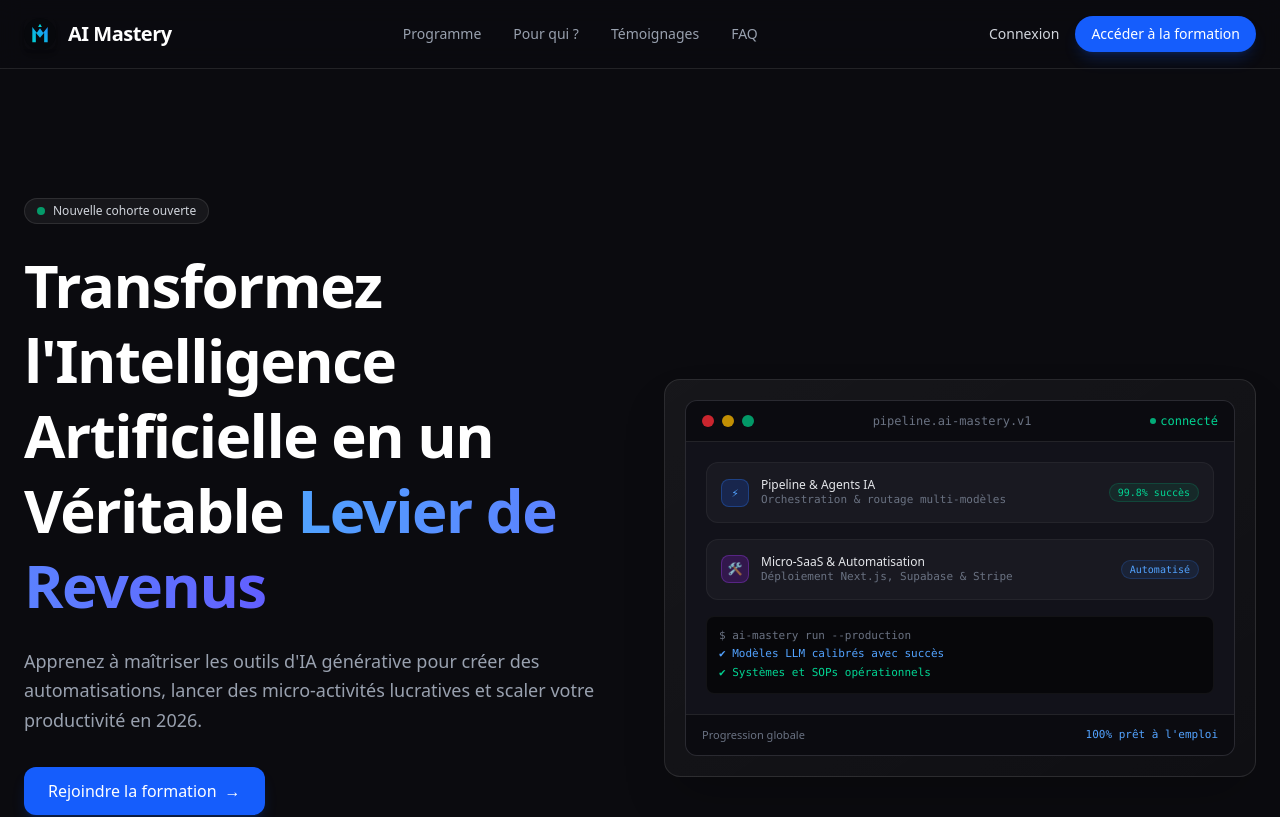
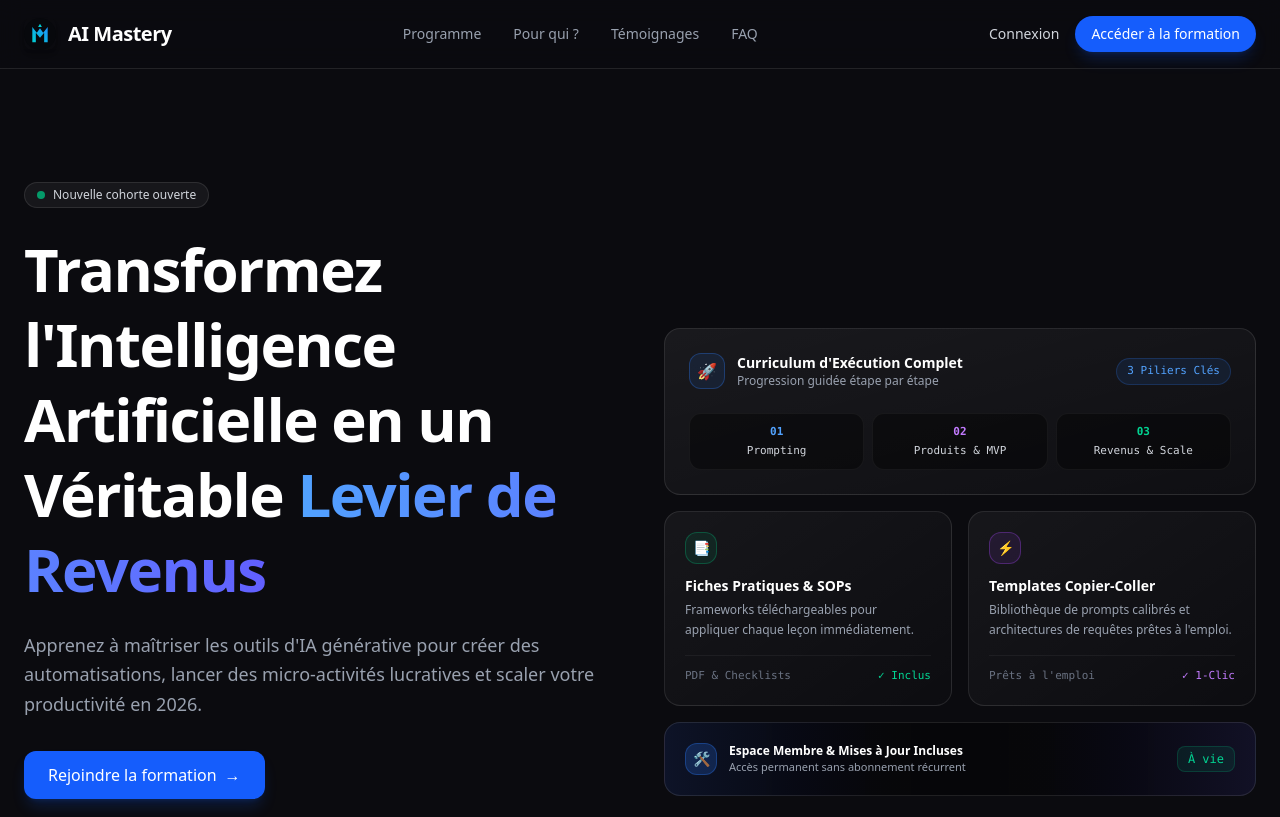
Before and after one commit to EVTD35/ai-mastery, a Next.js app: page / in a window 1280 px wide. Shown: the top 817 px of the page. Built offline with nearby package versions, Linux system fonts and the light colour scheme; no server answers.

Commit message:
feat: finalize Lesson 4 (Prompt Chaining & Few-Shot) with PDF resource

```diff
--- a/app/page.tsx
+++ b/app/page.tsx
@@ -126,7 +126,7 @@ export default function Home() {
       </header>
 
       {/* HERO SECTION */}
-      <section className="max-w-7xl mx-auto px-6 py-20 md:py-32 grid grid-cols-1 md:grid-cols-2 gap-12 items-center">
+      <section className="max-w-7xl mx-auto px-6 py-20 md:py-28 grid grid-cols-1 lg:grid-cols-2 gap-12 items-center">
         <div>
           <div className="inline-flex items-center space-x-2 bg-white/5 border border-white/10 px-3 py-1 rounded-full text-xs text-gray-300 mb-6">
             <span className="w-2 h-2 rounded-full bg-emerald-500 animate-pulse"></span>
@@ -152,71 +152,80 @@ export default function Home() {
           </div>
         </div>
 
-        {/* Illustration droite (Dashboard / Workflows Preview) */}
-        <div className="bg-gradient-to-br from-white/5 to-white/[0.02] border border-white/10 p-5 rounded-2xl shadow-2xl relative">
-          <div className="bg-[#12121a] rounded-xl border border-white/10 overflow-hidden font-mono">
+        {/* BENTO BOX DES RESSOURCES & LIVRABLES INCLUS */}
+        <div className="grid grid-cols-1 sm:grid-cols-2 gap-4">
 
-            {/* Header console */}
-            <div className="flex items-center justify-between px-4 py-3 bg-black/40 border-b border-white/10">
-              <div className="flex space-x-2">
-                <div className="w-3 h-3 rounded-full bg-red-500/80"></div>
-                <div className="w-3 h-3 rounded-full bg-yellow-500/80"></div>
-                <div className="w-3 h-3 rounded-full bg-emerald-500/80"></div>
+          {/* Bento Card 1 : Programme Structuré (Large) */}
+          <div className="sm:col-span-2 bg-gradient-to-br from-white/[0.06] to-white/[0.02] border border-white/10 hover:border-blue-500/40 transition duration-300 p-6 rounded-2xl relative overflow-hidden group">
+            <div className="flex items-center justify-between mb-4">
+              <div className="flex items-center space-x-3">
+                <div className="w-9 h-9 rounded-xl bg-blue-500/10 border border-blue-500/30 flex items-center justify-center text-blue-400 text-base font-bold">
+                  🚀
                 </div>
-              <span className="text-xs text-gray-500">pipeline.ai-mastery.v1</span>
-              <span className="text-emerald-400 text-xs flex items-center space-x-1">
-                <span className="w-1.5 h-1.5 rounded-full bg-emerald-400 animate-pulse"></span>
-                <span>connecté</span>
-              </span>
+                <div>
+                  <h4 className="font-bold text-sm text-white">Curriculum d'Exécution Complet</h4>
+                  <p className="text-gray-400 text-xs">Progression guidée étape par étape</p>
+                </div>
+              </div>
+              <span className="text-[11px] font-mono px-2.5 py-1 rounded-full bg-blue-500/10 border border-blue-500/20 text-blue-400 font-medium">3 Piliers Clés</span>
+            </div>
+            <div className="grid grid-cols-3 gap-2 pt-2 text-[11px] font-mono text-gray-300">
+              <div className="bg-black/40 border border-white/5 rounded-xl p-2.5 text-center">
+                <span className="text-blue-400 font-bold block mb-0.5">01</span> Prompting
+              </div>
+              <div className="bg-black/40 border border-white/5 rounded-xl p-2.5 text-center">
+                <span className="text-purple-400 font-bold block mb-0.5">02</span> Produits & MVP
+              </div>
+              <div className="bg-black/40 border border-white/5 rounded-xl p-2.5 text-center">
+                <span className="text-emerald-400 font-bold block mb-0.5">03</span> Revenus & Scale
+              </div>
+            </div>
           </div>
 
-            {/* Corps visuel de l'interface */}
-            <div className="p-5 space-y-4 text-xs">
+          {/* Bento Card 2 : Fiches & Guides PDF */}
+          <div className="bg-gradient-to-br from-white/[0.05] to-white/[0.01] border border-white/10 hover:border-emerald-500/40 transition duration-300 p-5 rounded-2xl flex flex-col justify-between group">
+            <div>
+              <div className="w-8 h-8 rounded-xl bg-emerald-500/10 border border-emerald-500/30 flex items-center justify-center text-emerald-400 text-sm mb-3">
+                📑
+              </div>
+              <h4 className="font-bold text-sm text-white mb-1">Fiches Pratiques & SOPs</h4>
+              <p className="text-gray-400 text-xs leading-relaxed">Frameworks téléchargeables pour appliquer chaque leçon immédiatement.</p>
+            </div>
+            <div className="mt-4 pt-3 border-t border-white/5 flex items-center justify-between text-[11px] text-gray-500 font-mono">
+              <span>PDF & Checklists</span>
+              <span className="text-emerald-400">✓ Inclus</span>
+            </div>
+          </div>
 
-              {/* Carte 1 : Tâche exécutée */}
-              <div className="bg-white/[0.03] border border-white/5 rounded-xl p-3.5 flex items-center justify-between">
-                <div className="flex items-center space-x-3">
-                  <div className="w-7 h-7 rounded-lg bg-blue-600/20 border border-blue-500/30 flex items-center justify-center text-blue-400 font-bold">
+          {/* Bento Card 3 : Prompts & Templates */}
+          <div className="bg-gradient-to-br from-white/[0.05] to-white/[0.01] border border-white/10 hover:border-purple-500/40 transition duration-300 p-5 rounded-2xl flex flex-col justify-between group">
+            <div>
+              <div className="w-8 h-8 rounded-xl bg-purple-500/10 border border-purple-500/30 flex items-center justify-center text-purple-400 text-sm mb-3">
                 ⚡
               </div>
-                  <div>
-                    <div className="text-gray-200 font-medium font-sans">Pipeline & Agents IA</div>
-                    <div className="text-gray-500 text-[11px]">Orchestration & routage multi-modèles</div>
+              <h4 className="font-bold text-sm text-white mb-1">Templates Copier-Coller</h4>
+              <p className="text-gray-400 text-xs leading-relaxed">Bibliothèque de prompts calibrés et architectures de requêtes prêtes à l'emploi.</p>
+            </div>
+            <div className="mt-4 pt-3 border-t border-white/5 flex items-center justify-between text-[11px] text-gray-500 font-mono">
+              <span>Prêts à l'emploi</span>
+              <span className="text-purple-400">✓ 1-Clic</span>
             </div>
           </div>
-                <span className="text-[10px] px-2 py-0.5 rounded-full bg-emerald-500/10 border border-emerald-500/20 text-emerald-400">99.8% succès</span>
-              </div>
 
-              {/* Carte 2 : Flux de travail actif */}
-              <div className="bg-white/[0.03] border border-white/5 rounded-xl p-3.5 flex items-center justify-between">
+          {/* Bento Card 4 : Outils & Accès à vie (Large) */}
+          <div className="sm:col-span-2 bg-gradient-to-r from-blue-900/20 via-black/40 to-indigo-900/20 border border-white/10 hover:border-blue-500/30 transition duration-300 p-5 rounded-2xl flex items-center justify-between">
             <div className="flex items-center space-x-3">
-                  <div className="w-7 h-7 rounded-lg bg-purple-600/20 border border-purple-500/30 flex items-center justify-center text-purple-400 font-bold">
+              <div className="w-8 h-8 rounded-xl bg-blue-500/20 border border-blue-500/30 flex items-center justify-center text-blue-300 text-sm font-bold">
                 🛠️
               </div>
               <div>
-                    <div className="text-gray-200 font-medium font-sans">Micro-SaaS & Automatisation</div>
-                    <div className="text-gray-500 text-[11px]">Déploiement Next.js, Supabase & Stripe</div>
+                <div className="font-bold text-xs text-white">Espace Membre & Mises à Jour Incluses</div>
+                <div className="text-[11px] text-gray-400">Accès permanent sans abonnement récurrent</div>
               </div>
             </div>
-                <span className="text-[10px] px-2 py-0.5 rounded-full bg-blue-500/10 border border-blue-500/20 text-blue-400">Automatisé</span>
+            <span className="text-xs font-mono text-emerald-400 bg-emerald-500/10 border border-emerald-500/20 px-2.5 py-1 rounded-lg">À vie</span>
           </div>
 
-              {/* Console log box */}
-              <div className="bg-black/60 rounded-lg p-3 text-[11px] text-gray-400 space-y-1 border border-white/5 font-mono">
-                <div className="text-gray-500">$ ai-mastery run --production</div>
-                <div className="text-blue-400">✔ Modèles LLM calibrés avec succès</div>
-                <div className="text-emerald-400">✔ Systèmes et SOPs opérationnels</div>
-              </div>
-
-            </div>
-
-            {/* Footer console */}
-            <div className="px-4 py-3 bg-black/40 border-t border-white/10 flex items-center justify-between text-[11px] text-gray-500 font-sans">
-              <span>Progression globale</span>
-              <span className="text-blue-400 font-mono">100% prêt à l'emploi</span>
-            </div>
-
-          </div>
         </div>
       </section>
 
```
Lines whose indentation alone changed are shown as unchanged.
